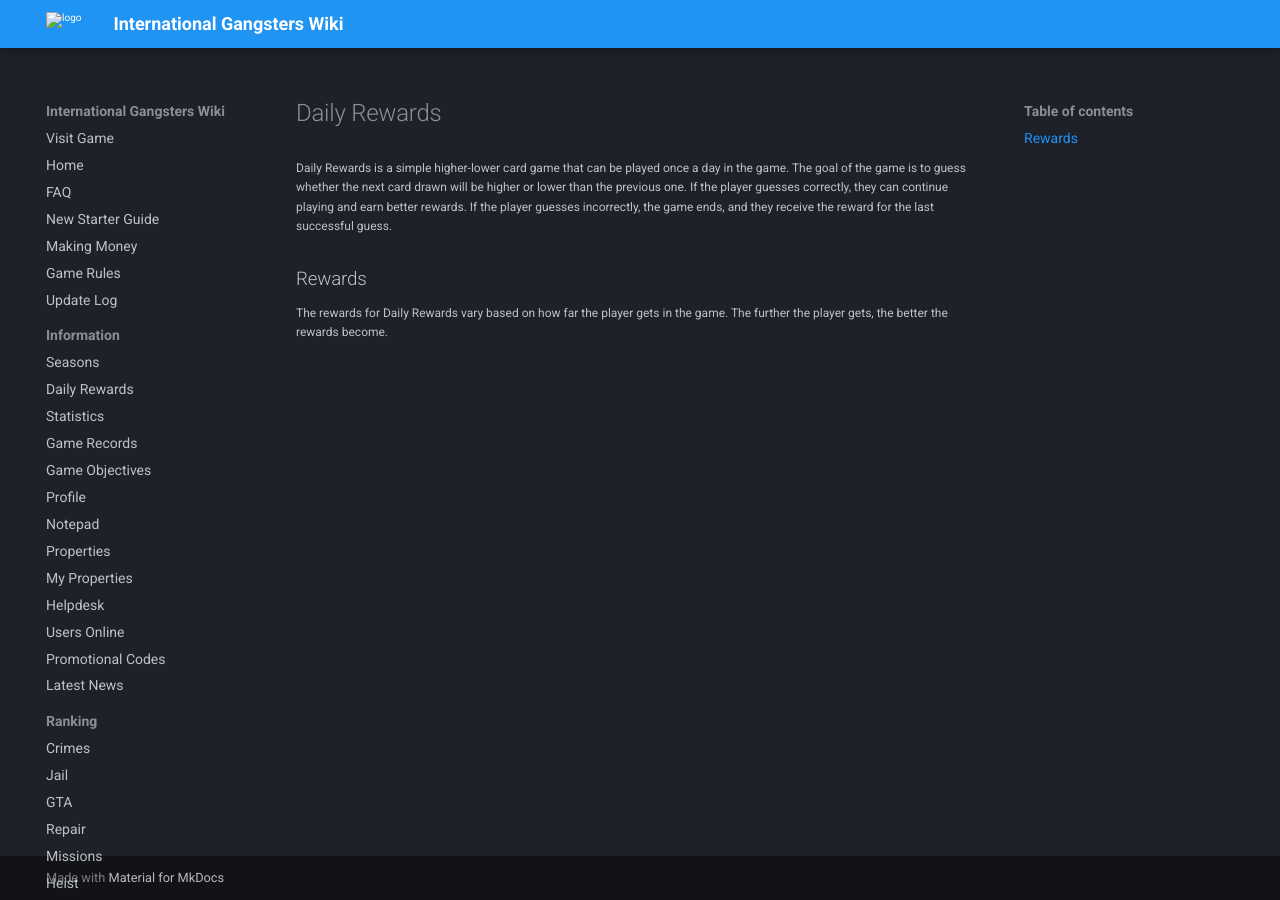
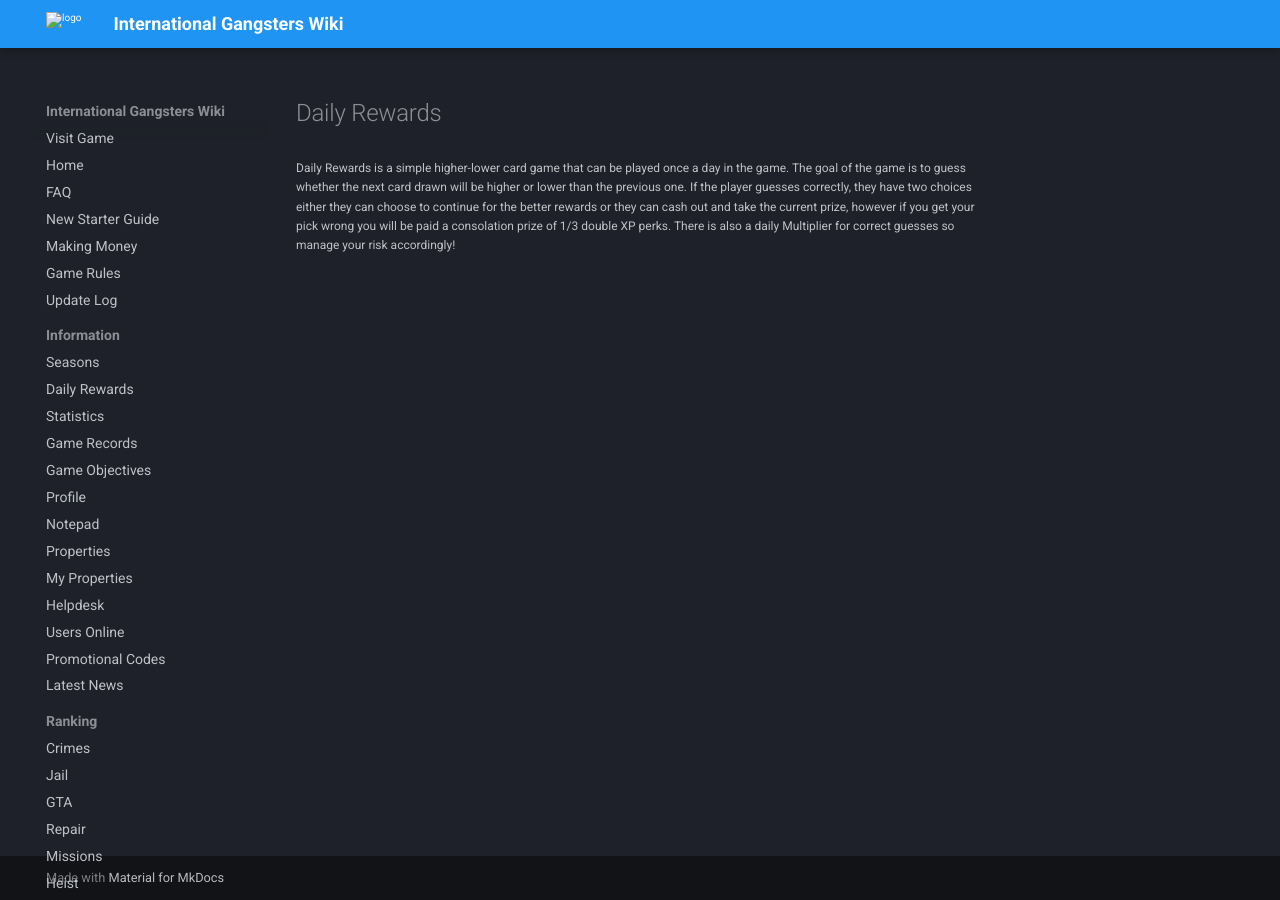
Before and after one commit to InternationalGangsters/wiki, an MkDocs documentation site: the page built from docs/information/daily_rewards.md, in a window 1280 px wide. Built offline with MkDocs 1.6.1 and Material for MkDocs 9.7.7, drawn with Linux system fonts in a browser that asks for light colours; comment, search, counter and statistics services are not loaded.

Commit message:
Update daily_rewards.md

```diff
--- a/docs/information/daily_rewards.md
+++ b/docs/information/daily_rewards.md
@@ -1,6 +1,3 @@
 # Daily Rewards
 
-Daily Rewards is a simple higher-lower card game that can be played once a day in the game. The goal of the game is to guess whether the next card drawn will be higher or lower than the previous one. If the player guesses correctly, they can continue playing and earn better rewards. If the player guesses incorrectly, the game ends, and they receive the reward for the last successful guess.
-
-## Rewards
-The rewards for Daily Rewards vary based on how far the player gets in the game. The further the player gets, the better the rewards become.
+Daily Rewards is a simple higher-lower card game that can be played once a day in the game. The goal of the game is to guess whether the next card drawn will be higher or lower than the previous one. If the player guesses correctly, they have two choices either they can choose to continue for the better rewards or they can cash out and take the current prize, however if you get your pick wrong you will be paid a consolation prize of 1/3 double XP perks. There is also a daily Multiplier for correct guesses so manage your risk accordingly!
```
